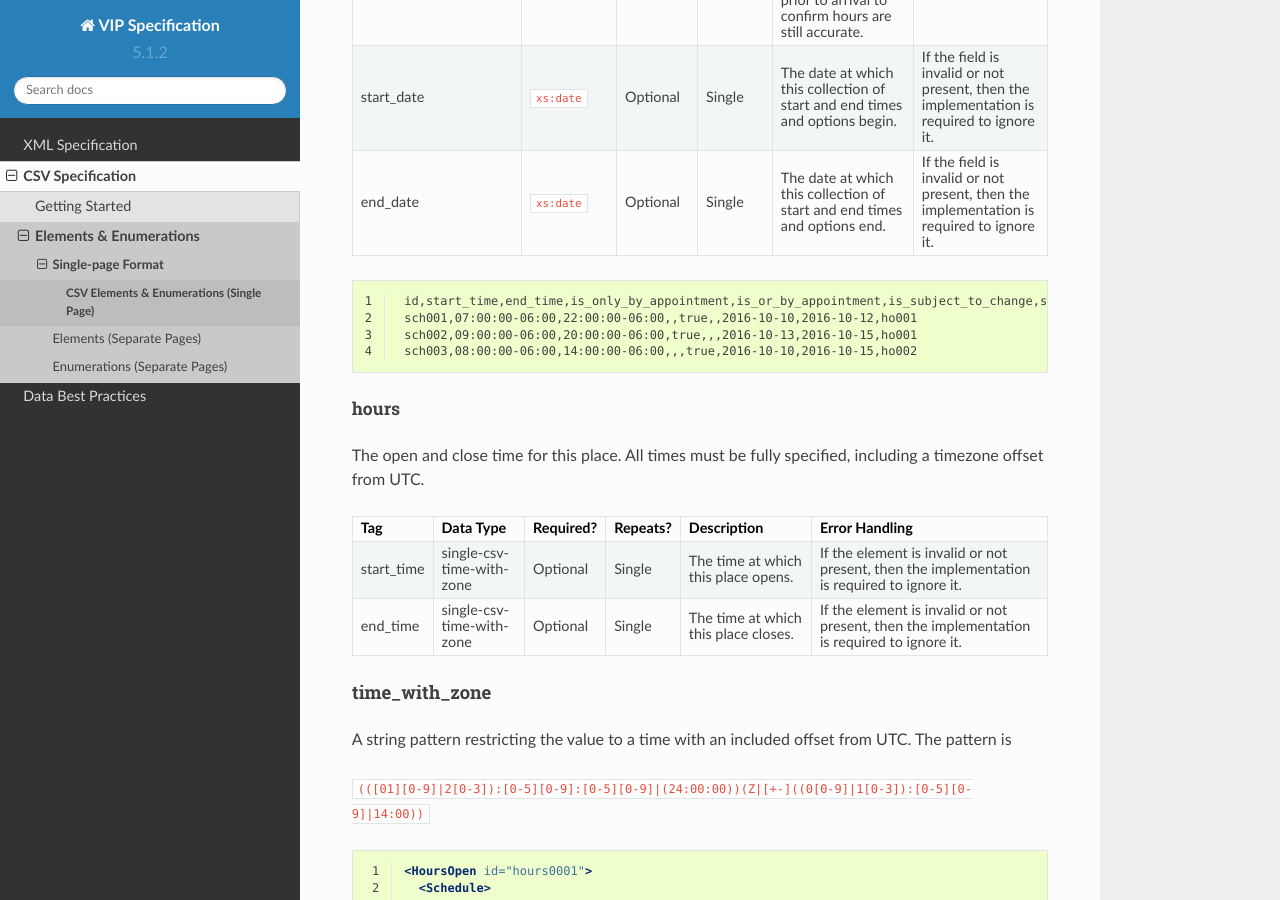
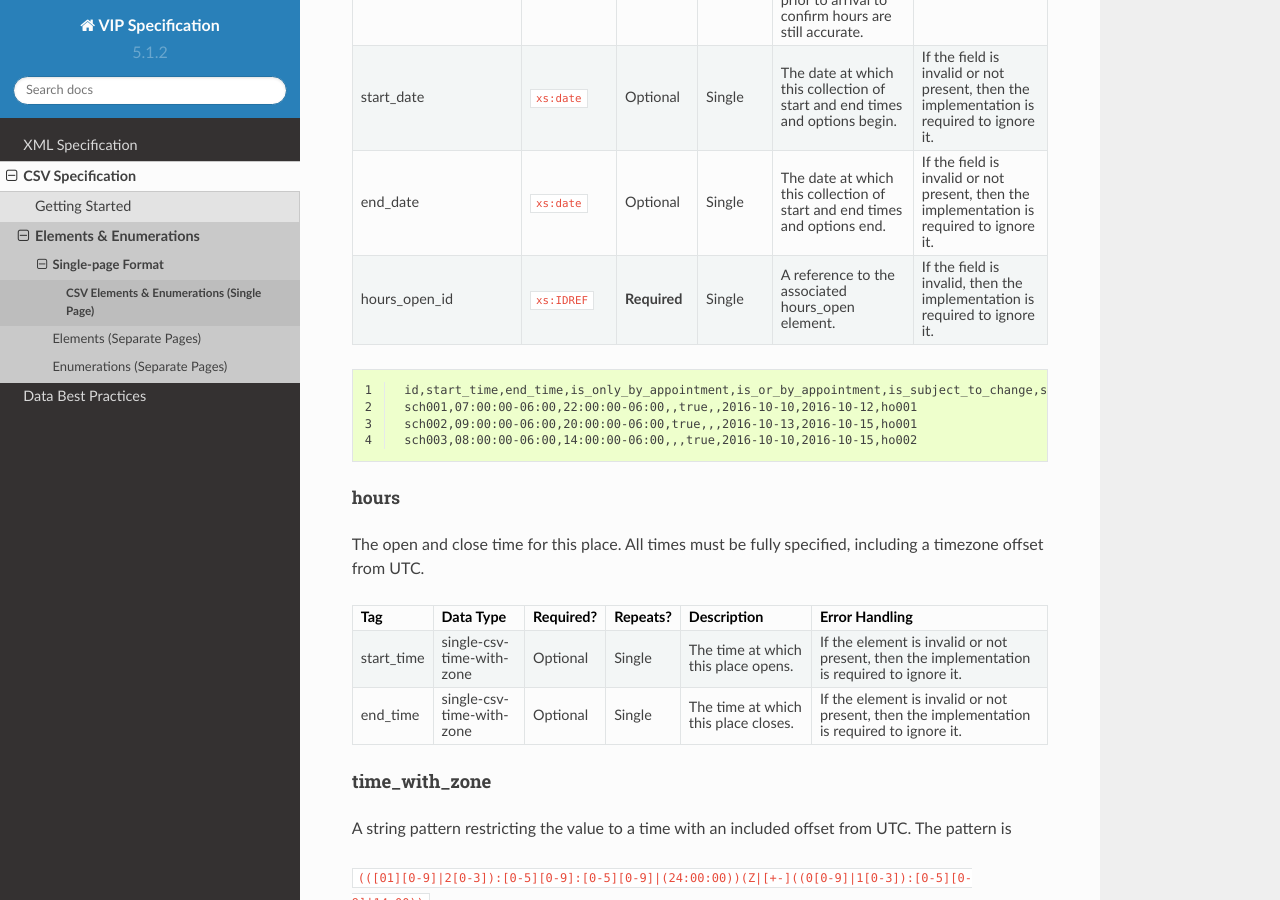
Before and after one commit to votinginfoproject/vip-specification, a Sphinx documentation site: the page built from docs/built_rst/csv/single_page.rst, in a window 1280 px wide and 900 px high, scrolled down 33550 px. Built offline with Sphinx 7.4.7 and the Read the Docs theme 2.0.0, drawn with Linux system fonts in a browser that asks for light colours; some of the changed text lies outside the part shown.

Commit message:
adding hours_open_id for CSV schedule.

```diff
--- a/docs/built_rst/csv/elements/hours_open.rst
+++ b/docs/built_rst/csv/elements/hours_open.rst
@@ -63,6 +63,9 @@ describing whether or not appointments are necessary or possible.
 |                        |                        |              |              | start and end times and options end.     | then the implementation is required to   |
 |                        |                        |              |              |                                          | ignore it.                               |
 +------------------------+------------------------+--------------+--------------+------------------------------------------+------------------------------------------+
+| hours_open_id          | ``xs:IDREF``           | **Required** | Single       | A reference to the associated hours_open | If the field is invalid, then the        |
+|                        |                        |              |              | element.                                 | implementation is required to ignore it. |
++------------------------+------------------------+--------------+--------------+------------------------------------------+------------------------------------------+
 
 .. code-block:: csv-table
    :linenos:
--- a/docs/built_rst/csv/single_page.rst
+++ b/docs/built_rst/csv/single_page.rst
@@ -1567,6 +1567,9 @@ describing whether or not appointments are necessary or possible.
 | end_date               | ``xs:date``             | Optional     | Single       | The date at which this collection of     | If the field is invalid or not present,  |
 |                        |                         |              |              | start and end times and options end.     | then the implementation is required to   |
 |                        |                         |              |              |                                          | ignore it.                               |
++------------------------+-------------------------+--------------+--------------+------------------------------------------+------------------------------------------+
+| hours_open_id          | ``xs:IDREF``            | **Required** | Single       | A reference to the associated hours_open | If the field is invalid, then the        |
+|                        |                         |              |              | element.                                 | implementation is required to ignore it. |
 +------------------------+-------------------------+--------------+--------------+------------------------------------------+------------------------------------------+
 
 .. code-block:: csv-table
@@ -2711,6 +2714,9 @@ describing whether or not appointments are necessary or possible.
 | end_date               | ``xs:date``             | Optional     | Single       | The date at which this collection of     | If the field is invalid or not present,  |
 |                        |                         |              |              | start and end times and options end.     | then the implementation is required to   |
 |                        |                         |              |              |                                          | ignore it.                               |
++------------------------+-------------------------+--------------+--------------+------------------------------------------+------------------------------------------+
+| hours_open_id          | ``xs:IDREF``            | **Required** | Single       | A reference to the associated hours_open | If the field is invalid, then the        |
+|                        |                         |              |              | element.                                 | implementation is required to ignore it. |
 +------------------------+-------------------------+--------------+--------------+------------------------------------------+------------------------------------------+
 
 .. code-block:: csv-table
```
Also changed, not shown: docs/yaml/elements/schedule.yaml (+8 -0 lines).
